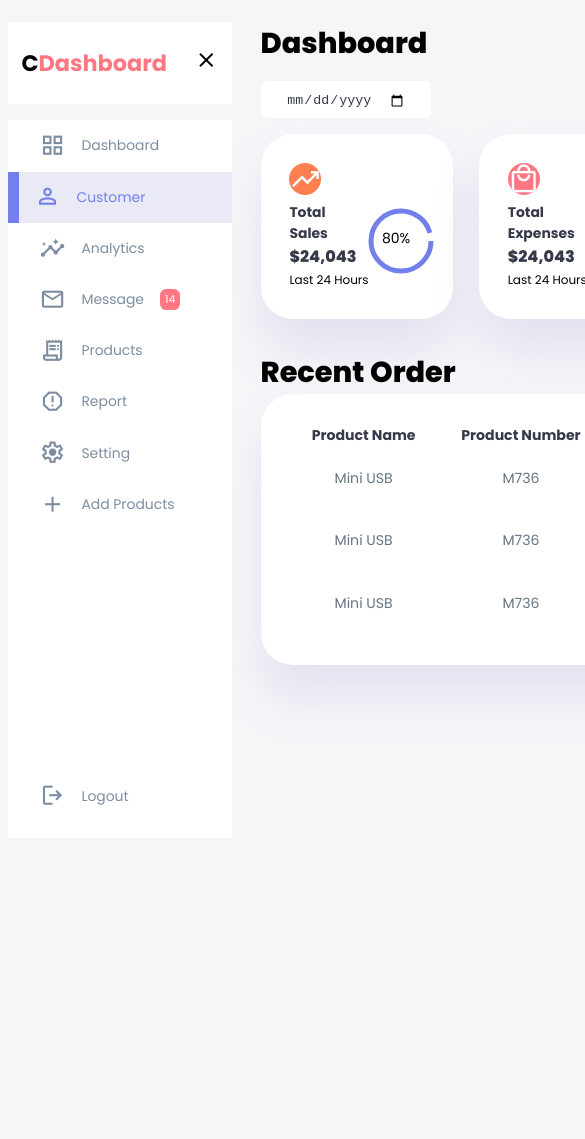
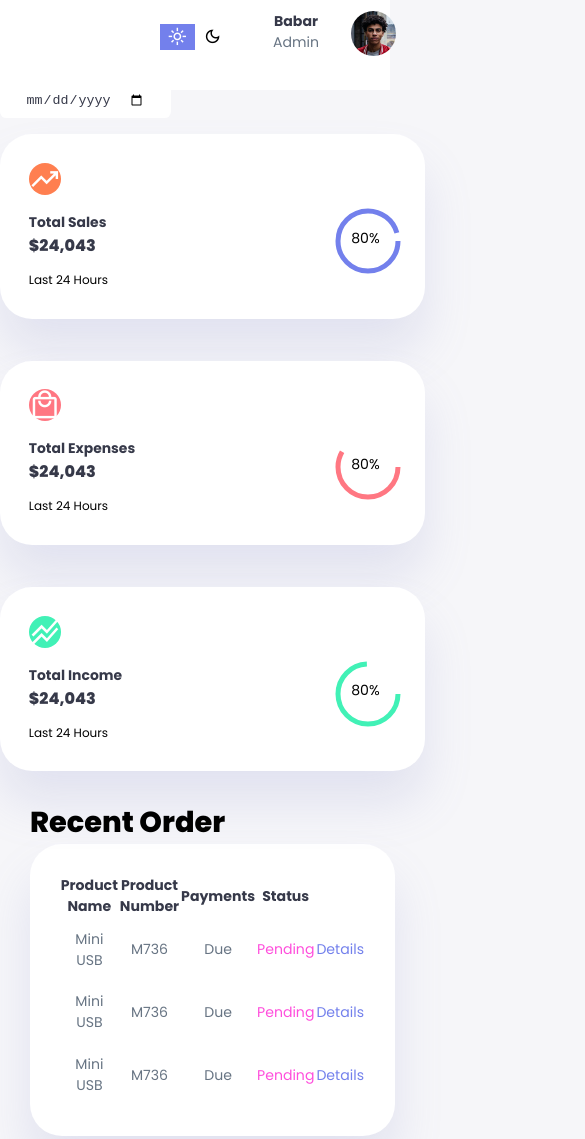
Before and after one commit to Samrat-ahammed/Dashboard-Html-css, a plain HTML site: page index.html in a window 390 px wide. Shown: the top 1139 px of the page, 585 px wide, since content can reach past the window. Before the commit the page ends 1020 px from the top, so only its background shows below. Drawn offline with nearby package versions, Linux system fonts and the light colour scheme.

Commit message:
add responsive

```diff
--- a/stayle.css
+++ b/stayle.css
@@ -124,10 +124,6 @@ aside .top {
 aside .logo {
   display: flex;
   gap: 1rem;
-}
-
-aside.top div.close {
-  display: none;
 }
 
 /* =================================================================
@@ -512,3 +508,100 @@ right section style */
   margin-bottom: 40px;
   border: 2px dashed;
 }
+
+/*----------------------------------------------------------------
+media queries
+-----------------------------------------------------------------*/
+
+@media screen and (max-width: 1200px) {
+  .container {
+    width: 94%;
+    grid-template-columns: 7rem auto 14rem;
+  }
+
+  aside .sidebar h3 {
+    display: none;
+  }
+
+  aside .sidebar a:last-child {
+    position: relative;
+    margin-top: 1.8rem;
+  }
+  main .insights {
+    display: grid;
+    grid-template-columns: repeat(1, 1fr);
+  }
+}
+
+/*================================================================
+media queries
+=================================================================*/
+
+@media screen and (max-width: 768px) {
+  .container {
+    width: 100%;
+    grid-template-columns: repeat(1, 1fr);
+  }
+  aside {
+    position: fixed;
+    width: 18rem;
+    z-index: 3;
+    background-color: var(--clr-white);
+    display: none;
+  }
+
+  aside .logo h2 {
+    display: inline;
+  }
+
+  aside .sidebar h3 {
+    display: inline;
+  }
+  aside .sidebar a {
+    width: 100%;
+    height: 3.4rem;
+  }
+
+  aside.top div.close {
+    display: inline;
+    position: absolute;
+    right: 0;
+    margin-right: 30px;
+    font-size: 35px;
+  }
+  .right .top {
+    position: fixed;
+    top: 0;
+    left: 0;
+    display: flex;
+    justify-content: center;
+    align-items: center;
+    padding: 0 0.8rem;
+    background: var(--clr-white);
+    width: 100%;
+    z-index: 2;
+    box-shadow: 0 1rem var(--clr-white);
+    margin: 0;
+    height: 4.6rem;
+  }
+
+  main .insights {
+    display: grid;
+    grid-template-columns: repeat(1, 1fr);
+    gap: 1.6rem;
+    padding: 0 auto;
+  }
+  main .recent_order {
+    padding: 30px;
+    margin: 0 auto;
+  }
+  .right .profile {
+    position: absolute;
+    left: 70%;
+  }
+
+  .right .top .theme_toggle {
+    width: 4.4rem;
+    left: 70%;
+  }
+}
```
